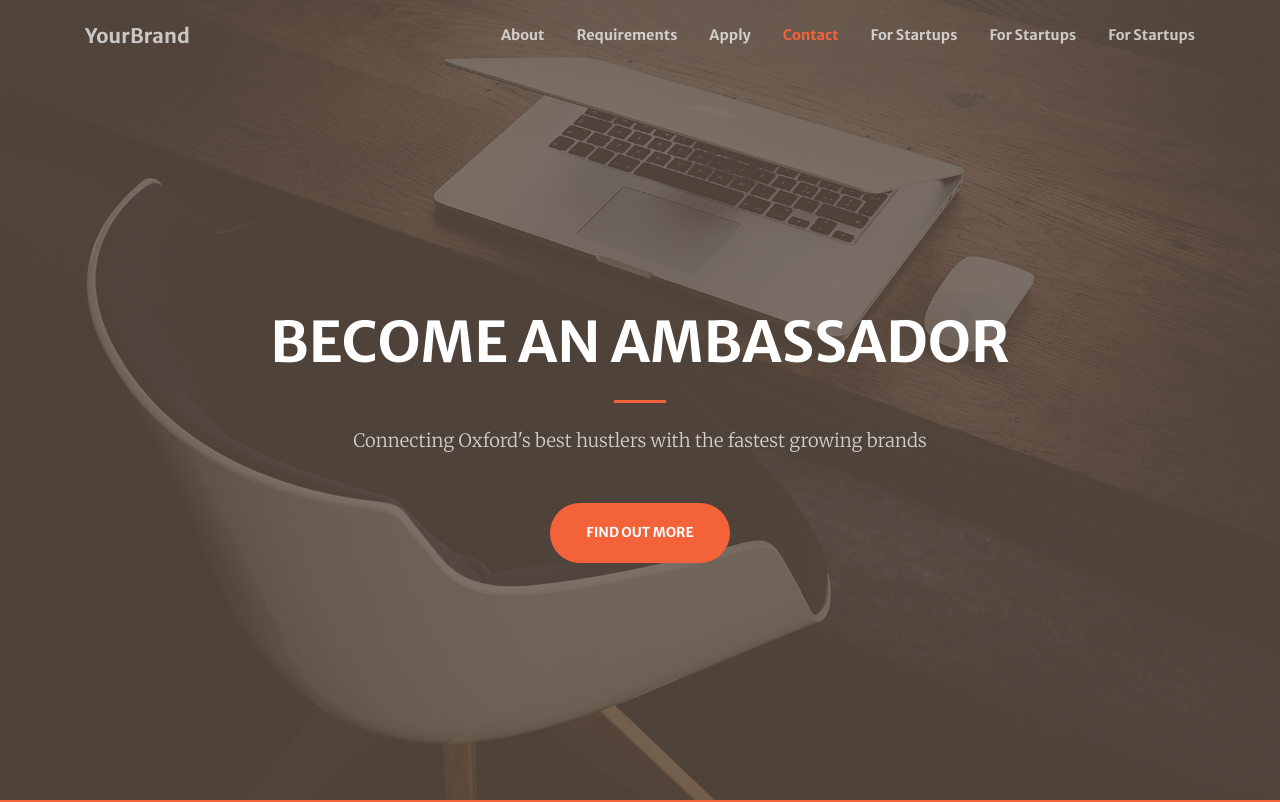
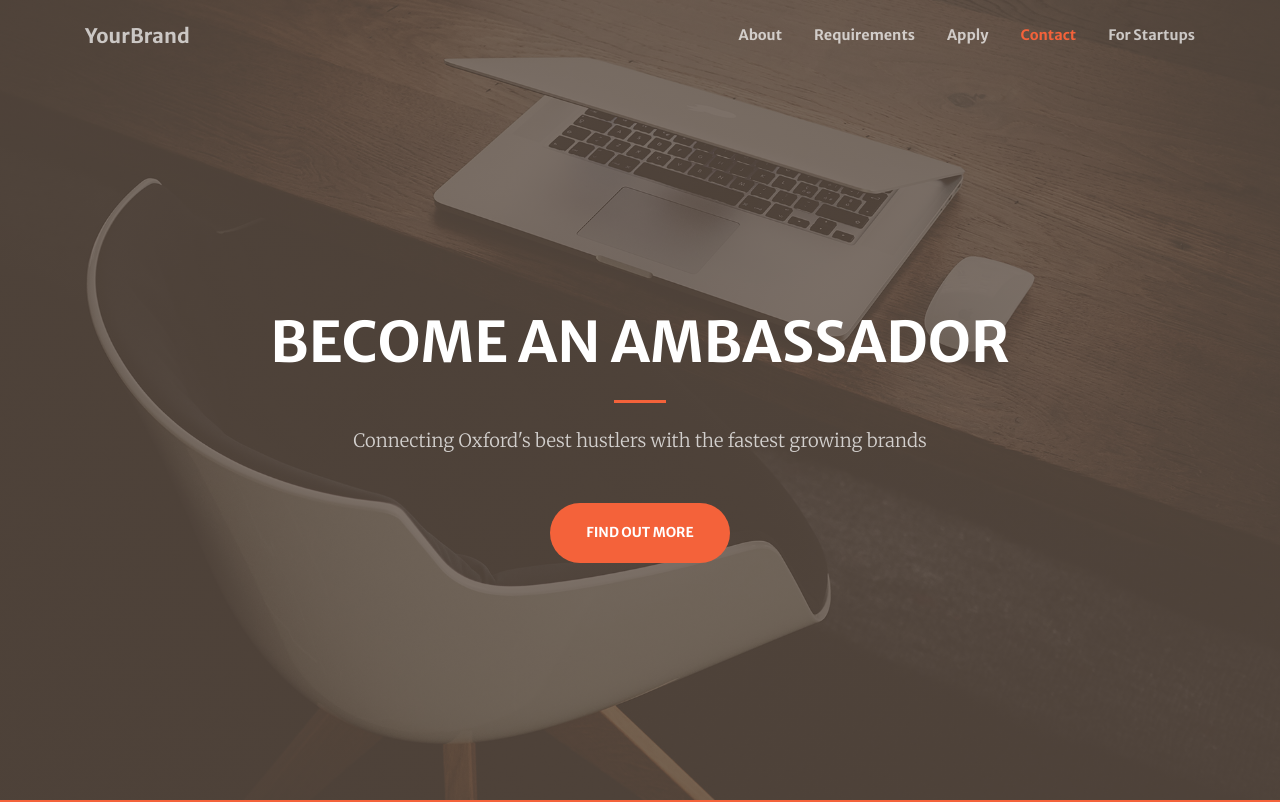
Before and after one commit to sivesh1234/ambassador_website, a website with bundled scripts: page students.html in a window 1280 px wide. Shown: the top 802 px of the page. Built offline with nearby package versions, Linux system fonts and the light colour scheme.

Commit message:
test
test

```diff
--- a/index.html
+++ b/students.html
@@ -48,9 +48,7 @@
           <li class="nav-item">
             <a class="nav-link js-scroll-trigger" href="#contact">Contact</a>
           </li>
-          <li class="nav-item"><a class="nav-link js-scroll-trigger" href="page2.html">For Startups</a></li>
-          <li class="nav-item"><a class="nav-link js-scroll-trigger" href="page2.html">For Startups</a></li>
-          <li class="nav-item"><a class="nav-link js-scroll-trigger" href="page2.html">For Startups</a></li>
+          <li class="nav-item"><a class="nav-link js-scroll-trigger" href="startups.html">For Startups</a></li>
         </ul>
       </div>
     </div>
```
Also changed, not shown: startups.html (renamed from page2.html, +1 -1 lines).
